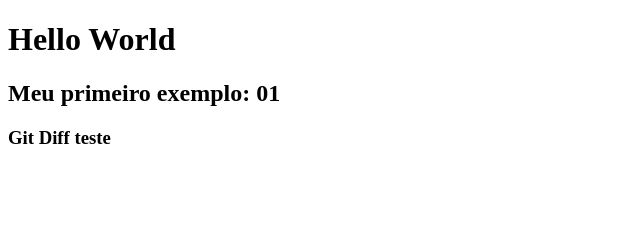
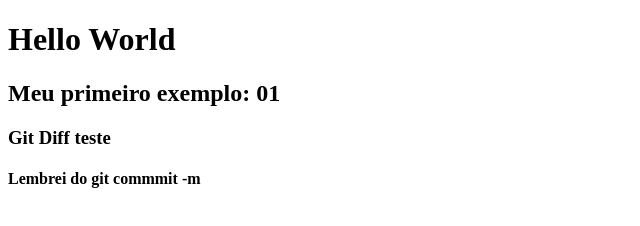
Before and after one commit to Hazelorde/treinandogithub, a plain HTML site: page index.html in a window 1280 px wide. Shown: the whole page, without its empty margins (0-640 px from the left). Drawn offline with Linux system fonts and the light colour scheme.

Commit message:
Update index.html

```diff
--- a/index.html
+++ b/index.html
@@ -12,6 +12,7 @@
     <title>Primeiras tentativas com Git & CSS3</title>
     <h2>Meu primeiro exemplo: 01</h2>
     <h3>Git Diff teste</h3>
+    <h4> Lembrei do git commmit -m</h4>
 </body>
 
 </html>
```
